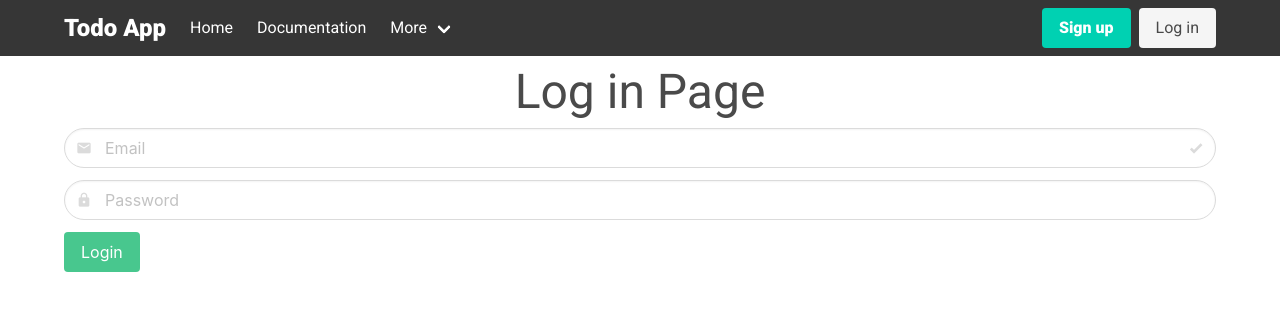
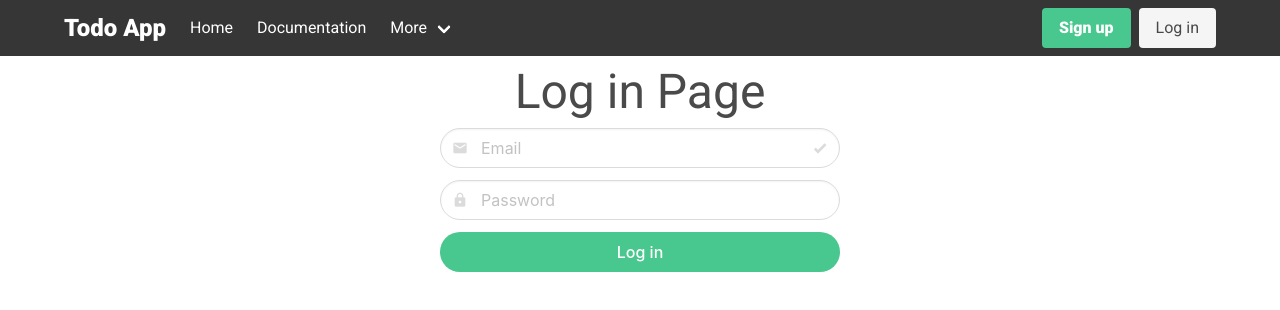
Before and after one commit to leonbohdan/MERN-TodoApp, a React (Create React App) app in the folder client/: page / in a window 1280 px wide. Shown: the top 310 px of the page. Built offline with nearby package versions, Linux system fonts and the light colour scheme.

Commit message:
styles was refactored

```diff
--- a/client/src/componests/Navbar/Navbar.jsx
+++ b/client/src/componests/Navbar/Navbar.jsx
@@ -65,7 +65,7 @@ const Navbar = () => {
           <div className="navbar-end">
             <div className="navbar-item">
               <div className="buttons">
-                <a className="button is-primary" href="/">
+                <a className="button is-success" href="/">
                   <strong>Sign up</strong>
                 </a>
 
--- a/client/src/index.sass
+++ b/client/src/index.sass
@@ -11,3 +11,20 @@ code
 
 .size24
   font-size: 24px
+
+.bold-500
+  font-weight: 500
+
+.w400
+  max-width: 400px
+  width: 100%
+
+.boxed
+  width: 100%
+
+.flex
+  display: flex
+.f-column
+  flex-direction: column
+.f-center
+  align-items: center
--- a/client/src/pages/AuthPage/AuthPage.jsx
+++ b/client/src/pages/AuthPage/AuthPage.jsx
@@ -5,12 +5,12 @@ const Authpage = () => {
   return (
     <>
       <div className="container">
-        <div className="auth-page">
+        <div className="auth-page flex f-column f-center">
           <h3 className="has-text-centered is-size-1-tablet">Log in Page</h3>
 
           {/* <h3 className="has-text-centered is-size-1-tablet">Sign up Page</h3> */}
 
-          <form>
+          <form className="has-text-centered w400">
             <div className="field">
               <p className="control has-icons-left has-icons-right">
                 <input
@@ -45,7 +45,11 @@ const Authpage = () => {
 
             <div className="field">
               <p className="control">
-                <button className="button is-success">Login</button>
+                <button className="button is-success is-rounded boxed bold-500">
+                  Log in
+                </button>
+
+                {/* <button className="button is-success is-rounded boxed bold-500">Sign up</button> */}
               </p>
             </div>
           </form>
```
